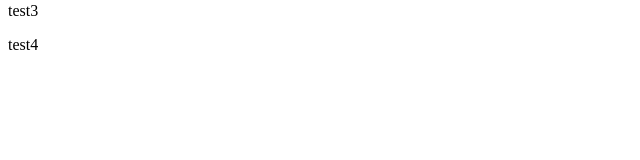
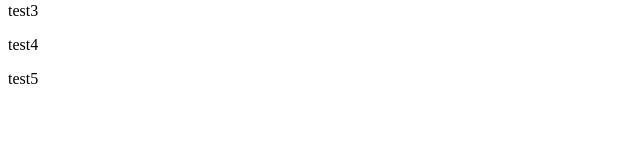
Before and after one commit to louhaojie99/github-actions, a React (Vite) app: page / in a window 1280 px wide. Shown: the part 133-293 px from the top of the page, without its empty margins (0-640 px from the left). Built offline with nearby package versions, Linux system fonts and the light colour scheme.

Commit message:
feat: test5

```diff
--- a/src/App.tsx
+++ b/src/App.tsx
@@ -6,6 +6,7 @@ function App() {
       <p>test2</p>
       <p>test3</p>
       <p>test4</p>
+      <p>test5</p>
     </div>
   );
 }
```
